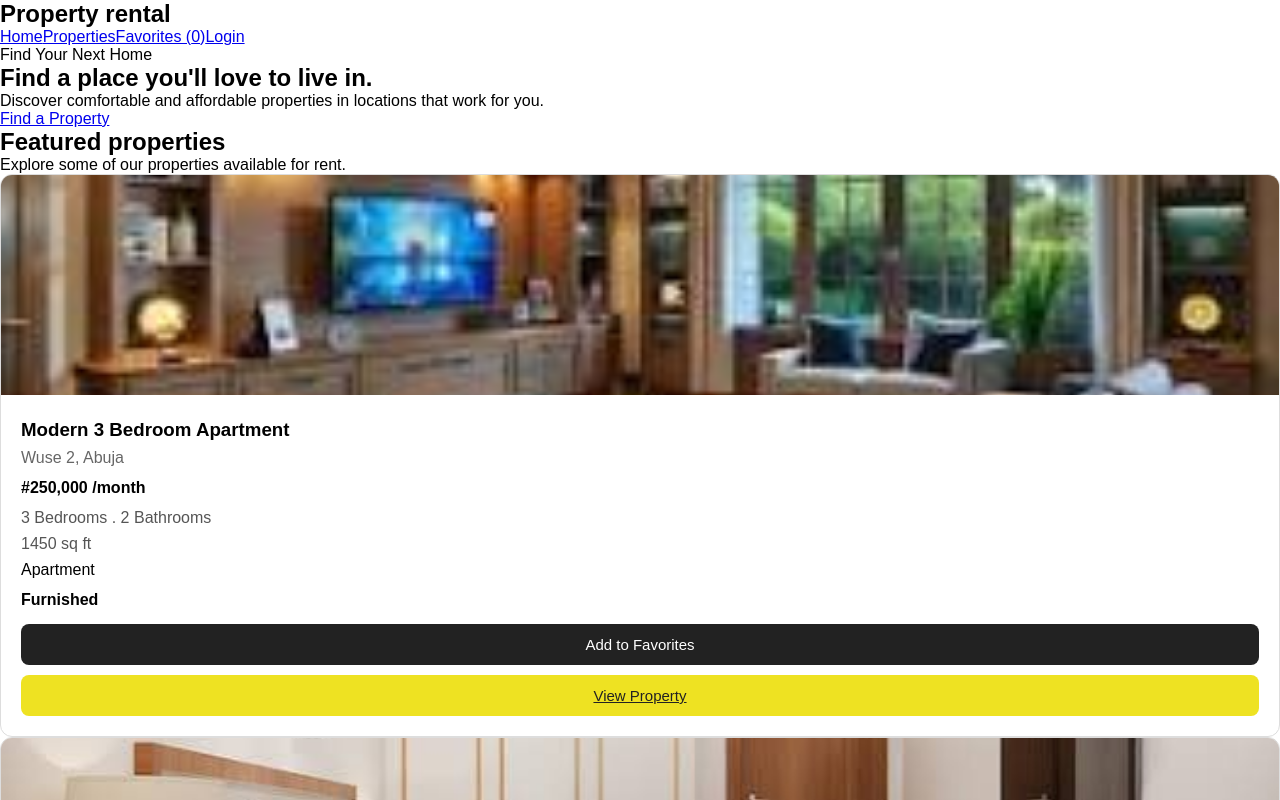
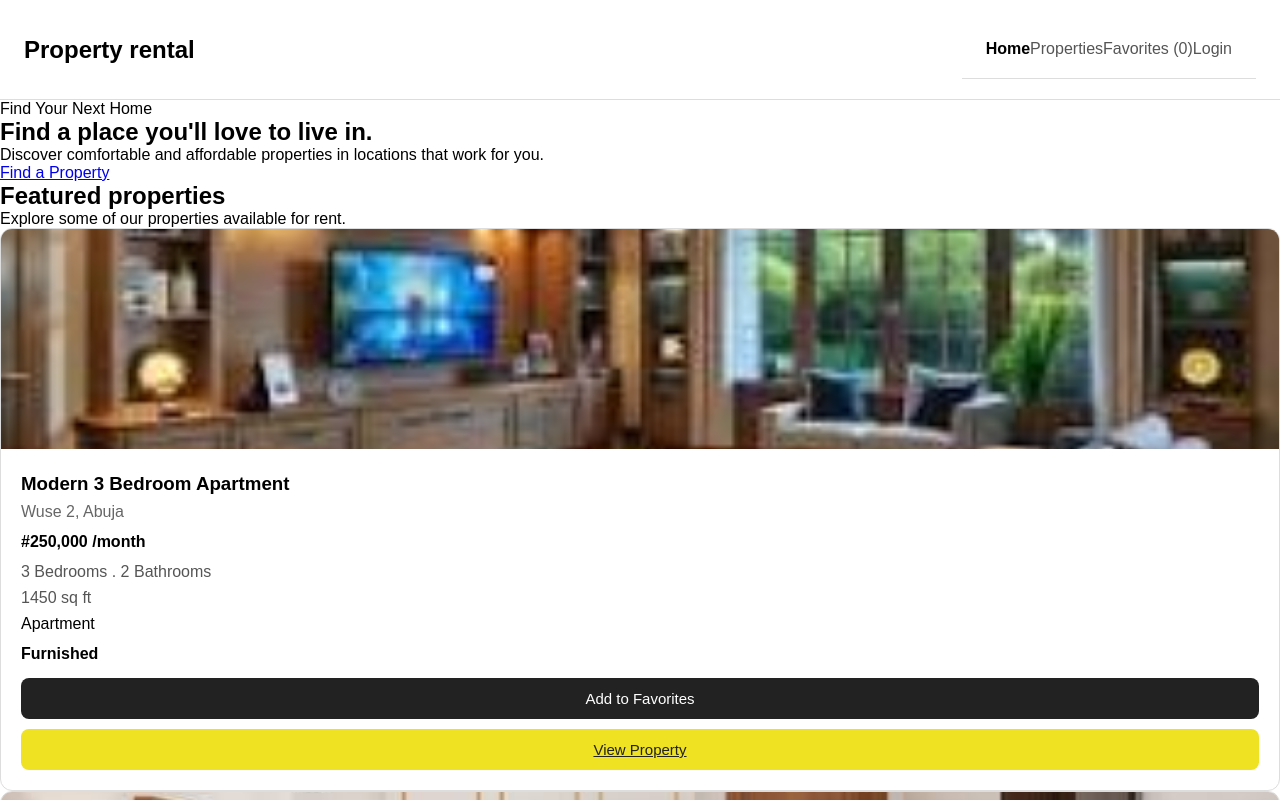
Before and after one commit to steady314/property-rental-platform, a React (Vite) app: page / in a window 1280 px wide. Shown: the top 800 px of the page. Built offline with nearby package versions, Linux system fonts and the light colour scheme.

Commit message:
Improve routing and navigation

```diff
--- a/src/App.jsx
+++ b/src/App.jsx
@@ -6,6 +6,7 @@ import Login from "./pages/Login";
 import Favorites from "./pages/Favorites";
 import PropertyDetails from "./pages/PropertyDetails";
 import { FavoritesProvider } from "./context/FavoritesContext";
+import NotFound from "./pages/NotFound";
 
 function App() {
   return(
@@ -18,6 +19,7 @@ function App() {
           <Route path="/favorites" element={<Favorites />} />
           <Route path="/login" element={<Login />} />
           <Route path="/properties/:id" element={<PropertyDetails />} />
+          <Route path="*" element={<NotFound />} />
         </Routes>
       </FavoritesProvider>
     </BrowserRouter>
--- /dev/null
+++ b/src/components/Navbar.css
@@ -0,0 +1,21 @@
+nav {
+    display: flex ;
+    justify-content: space-between;
+    align-items: center;
+    padding: 20px 24px;
+    border-bottom: 1px solid #ddd;
+}
+nav h1 {
+    display: flex;
+    gap: 20px;
+}
+nav div {
+    display: flex;
+    gap: 20px;
+}
+nav a {color: #555;
+text-decoration: none;}
+nav a.active {
+    color: #000;
+    font-weight: bold;
+}
--- a/src/components/Navbar.jsx
+++ b/src/components/Navbar.jsx
@@ -1,5 +1,6 @@
 import { Link, NavLink } from "react-router-dom";
 import { useFavorites } from "../context/FavoritesContext";
+import "./Navbar.css";
 
 function Navbar() {
     const { favorites } = useFavorites();
@@ -9,10 +10,10 @@ function Navbar() {
             <h1>Property rental</h1>
             <div>
                 <nav>
-                    <NavLink to="/">Home</NavLink>
-                    <NavLink to="/properties">Properties</NavLink>
-                    <NavLink to="/favorites">Favorites ({favorites.length})</NavLink>
-                    <NavLink to="/login">Login</NavLink>
+                    <NavLink to="/" className={({ isActive }) => isActive ? "active" : ""}>Home</NavLink>
+                    <NavLink to="/properties" className={({ isActive }) => isActive ? "active" : ""}>Properties</NavLink>
+                    <NavLink to="/favorites" className={({ isActive }) => isActive ? "active" : ""}>Favorites ({favorites.length})</NavLink>
+                    <NavLink to="/login" className={({ isActive }) => isActive ? "active" : ""}>Login</NavLink>
                 </nav>
             </div>
         </nav>
--- /dev/null
+++ b/src/pages/NotFound.jsx
@@ -0,0 +1,12 @@
+import { Link } from "react-router-dom"
+
+function NotFound() {
+    return(
+        <main>
+            <h1>Page Not Found</h1>
+            <p>Sorry, the page you're looking for doesn't exist.</p>
+            <Link to="/">Home</Link>
+        </main>
+    );
+}
+export default NotFound;
```
